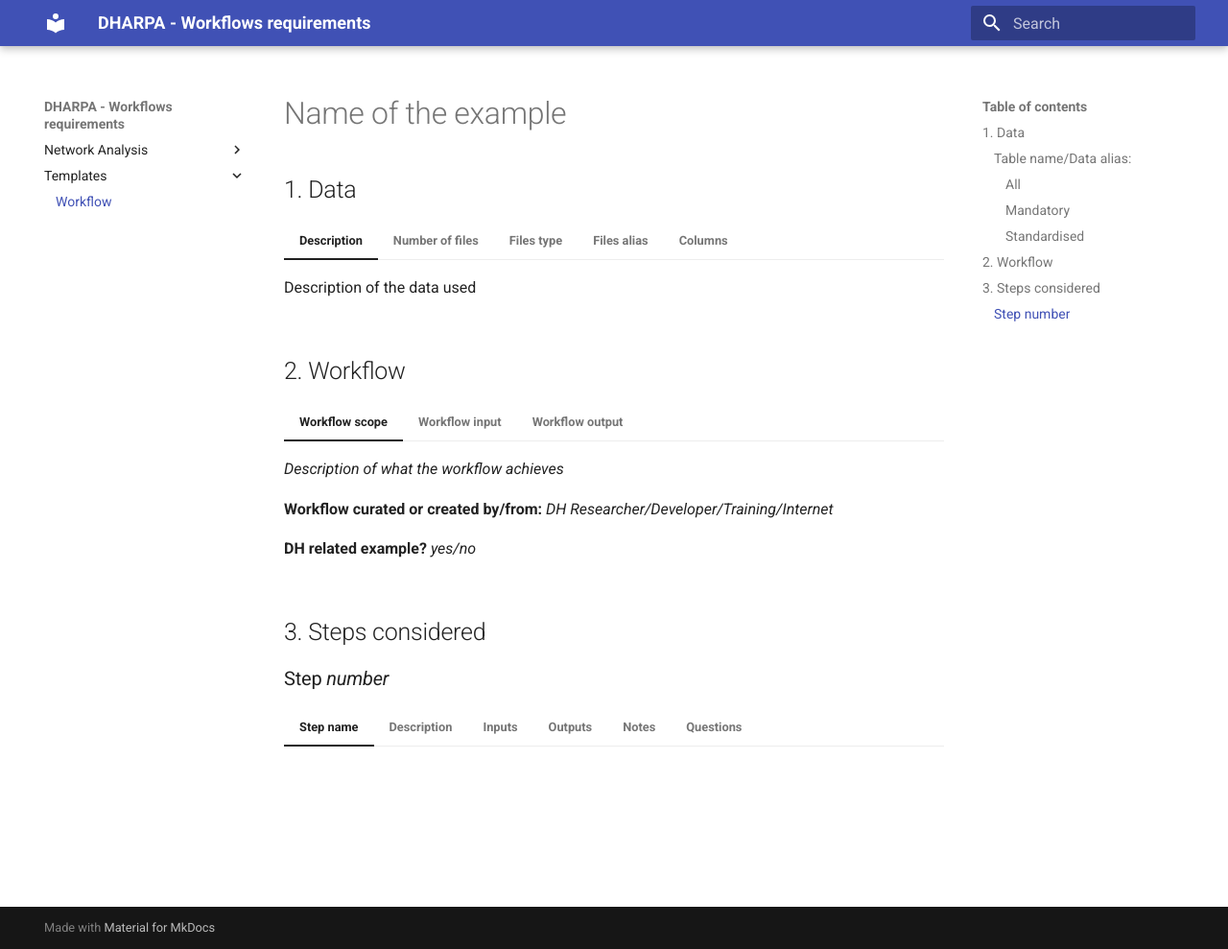
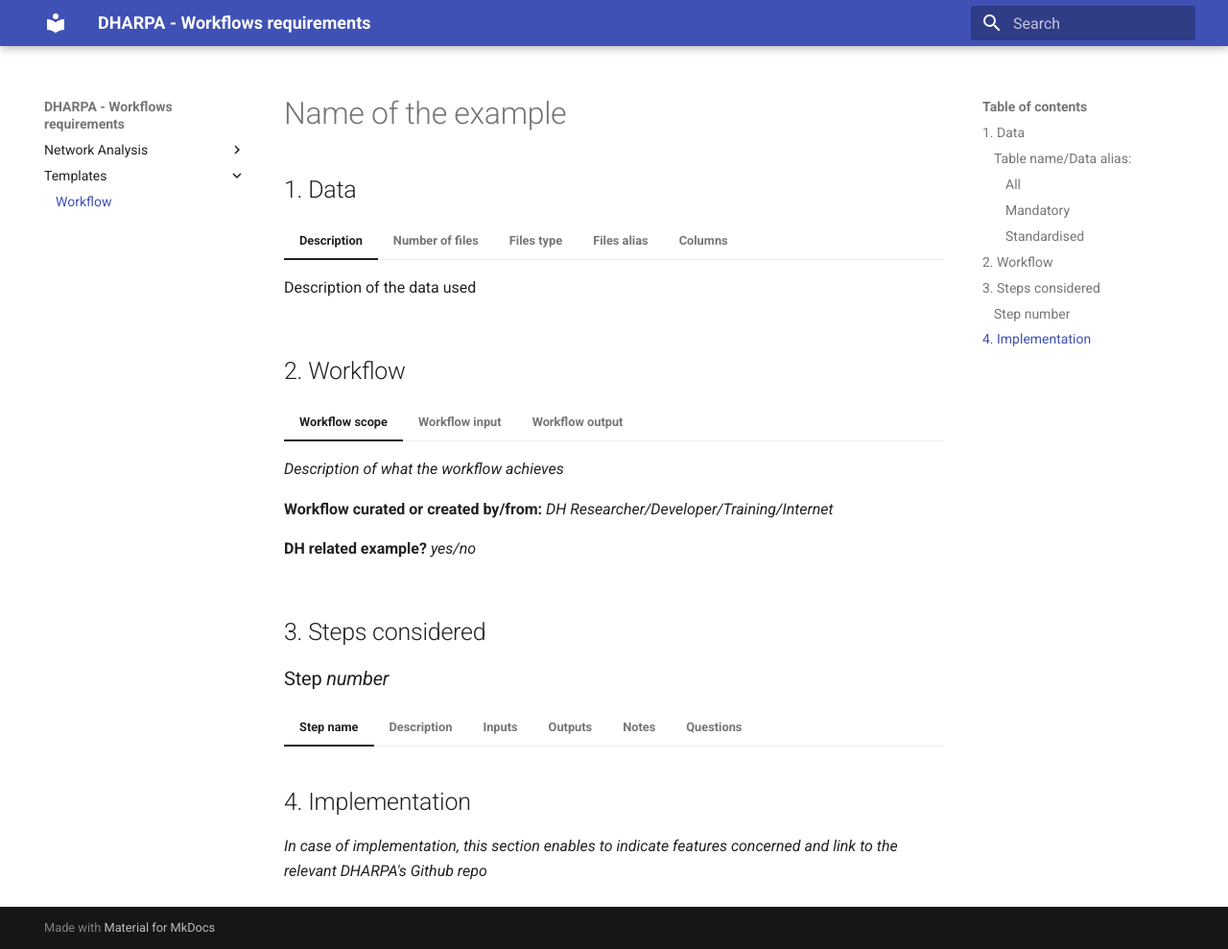
Before and after one commit to DHARPA-Project/DHARPA-Project-workflows-requirements, an MkDocs documentation site: the page built from docs/blank-workflow.md, in a window 1280 px wide and 989 px high. Shown: the whole window at 96% size. Built offline with MkDocs 1.6.1 and Material for MkDocs 9.7.7, drawn with Linux system fonts in a browser that asks for light colours.

Commit message:
add implementation section

```diff
--- a/docs/blank-workflow.md
+++ b/docs/blank-workflow.md
@@ -79,3 +79,7 @@
 
 === "Questions"
     *Points to clarify regarding the example*
+
+
+## 4. Implementation
+*In case of implementation, this section enables to indicate features concerned and link to the relevant DHARPA's Github repo*
--- a/docs/na-directed-weighted.md
+++ b/docs/na-directed-weighted.md
@@ -146,3 +146,5 @@
     A strategy needs to be defined, so that from an UI perspective, users can re-run step 1 with data augmentation performed at step 1.
 
 === "Questions"
+
+## 4. Implementation
```
